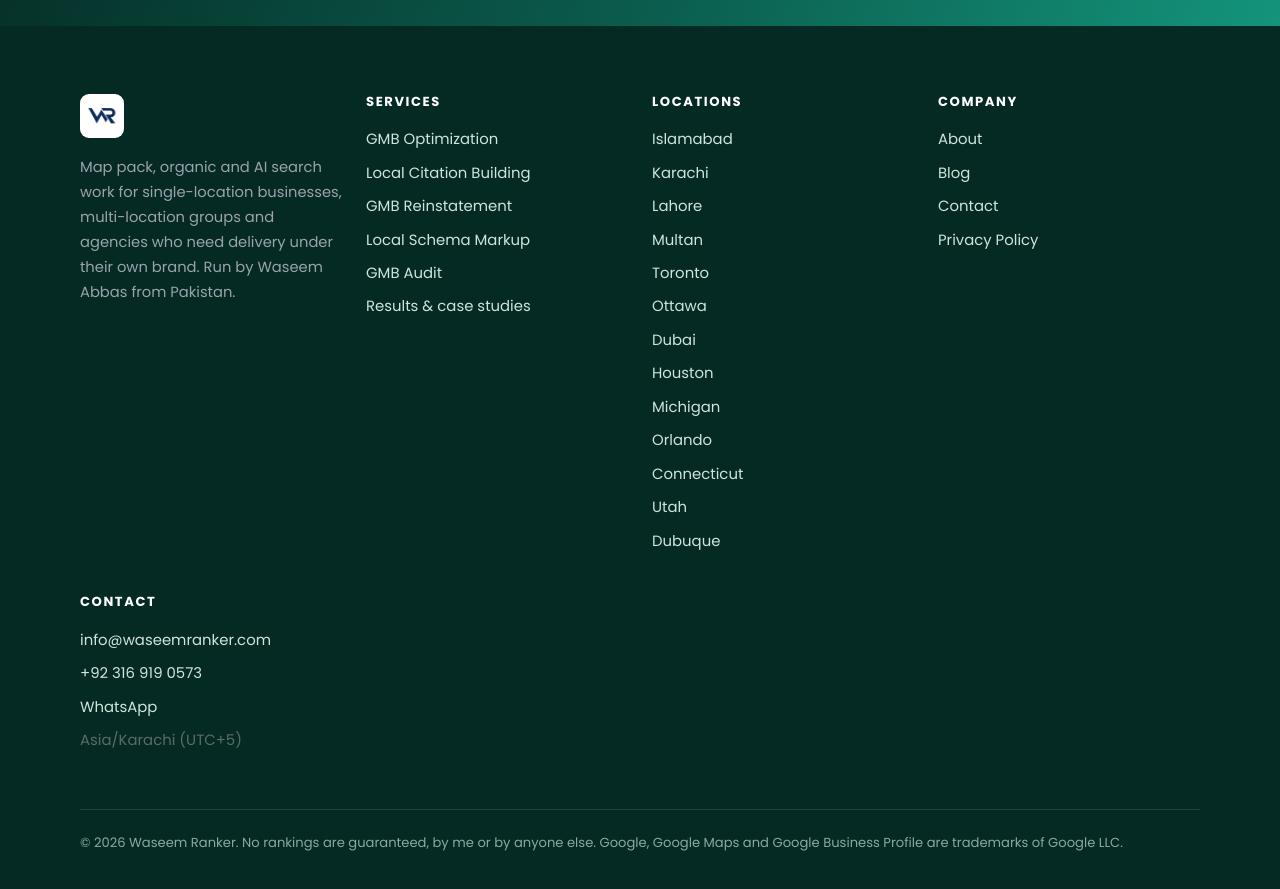
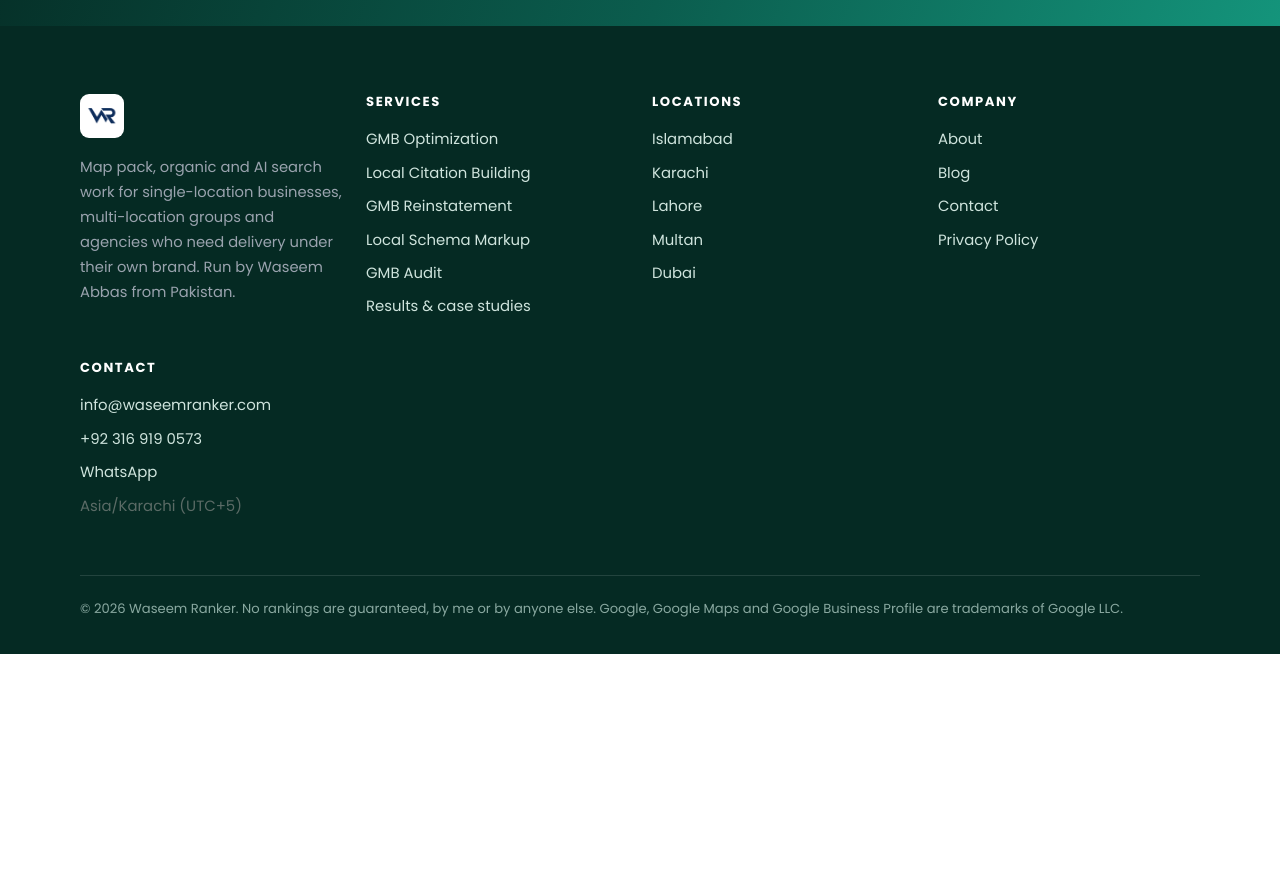
Before and after one commit to abbasid9276-spec/waseem-local-seo, a Next.js app: page /blog in a window 1280 px wide. Shown: the part 10500-11389 px from the top of the page. After the commit the page ends 11154 px from the top, so only its background shows below. Built offline with nearby package versions, Linux system fonts and the light colour scheme.

Commit message:
Update Footer.js

```diff
--- a/components/Footer.js
+++ b/components/Footer.js
@@ -1,6 +1,6 @@
 import { site } from "../lib/site";
 import { services } from "../lib/services";
-import { cities } from "../lib/cities";
+import { footerCities } from "../lib/cities";
 
 export default function Footer() {
   const year = new Date().getFullYear();
@@ -37,7 +37,7 @@ export default function Footer() {
           <div>
             <h4>Locations</h4>
             <ul>
-              {cities.map((c) => (
+              {footerCities.map((c) => (
                 <li key={c.slug}>
                   <a href={`/${c.slug}`}>{c.nav}</a>
                 </li>
```
